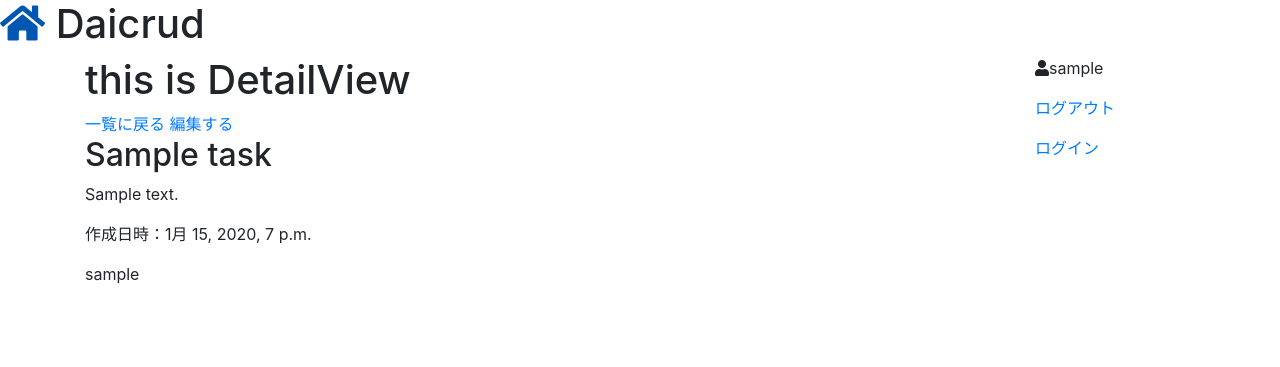
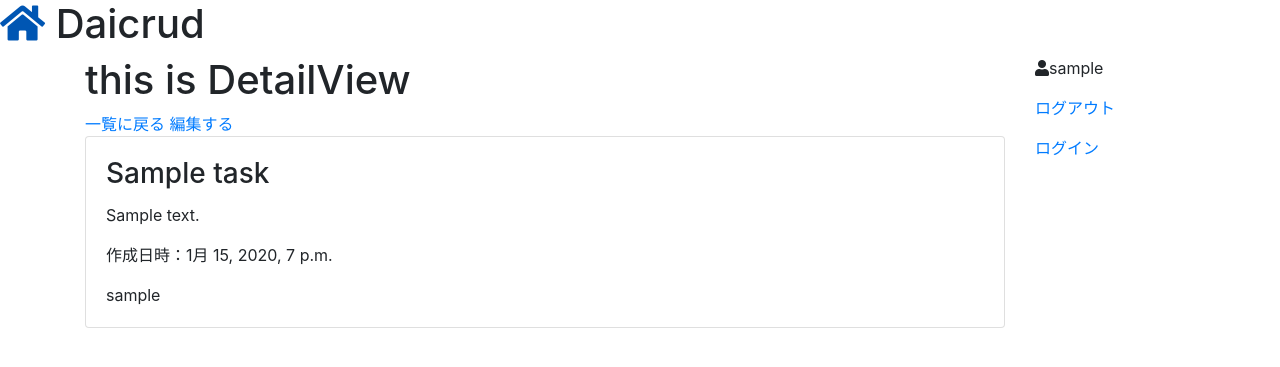
Before and after one commit to IidaTakuma/django-study-CRUD-Login, a Django app: page /1/ in a window 1280 px wide. Shown: the top 367 px of the page. Run offline with Django 3.2, Linux system fonts and the light colour scheme; a user stored in the database is signed in; tables that the repository leaves empty hold one stand-in row (values such as "Sample post"); some libraries are stand-ins or nearby versions.

Commit message:
formにbootstrapを当てるために、サーバー側にbootstrapを導入

```diff
--- a/djangotodo/settings.py
+++ b/djangotodo/settings.py
@@ -39,6 +39,7 @@ INSTALLED_APPS = [
     'django.contrib.sessions',
     'django.contrib.messages',
     'django.contrib.staticfiles',
+    'bootstrap4',
 ]
 
 MIDDLEWARE = [
--- a/todo/templates/todo/create.html
+++ b/todo/templates/todo/create.html
@@ -1,4 +1,5 @@
 {% extends 'base.html' %}
+{% load bootstrap4 %}
 
 {% block content %}
 
@@ -7,7 +8,7 @@
   <form method="post">
     {% csrf_token %}
 
-    {{ form.as_p }}
+    {% bootstrap_form form %}
     <button class="btn btn-primary" type="submit">save</button>
   </form>
 
--- a/todo/templates/todo/detail.html
+++ b/todo/templates/todo/detail.html
@@ -5,9 +5,13 @@
   <h1>this is DetailView</h1>
   <a href ="{% url 'todo:index' %}">一覧に戻る</a>
   <a href ="{% url 'todo:edit' task.pk %}">編集する</a>
-  <h2>{{task.title}}</h2>
-  <p>{{task.description}}</p>
-  <p>作成日時：{{task.created_at}}</p>
-  <p>{{task.created_by}}</p>
+  <div class="card">
+    <div class="card-body">
+      <h3 class="card-title">{{task.title}}</h2>
+      <p class="card-text">{{task.description | linebreaksbr}}</p>
+      <p class="card-text">作成日時：{{task.created_at}}</p>
+      <p class="card-text">{{task.created_by}}</p>
+    </div>
+  </div>
 
 {% endblock content %}
--- a/todo/templates/todo/edit.html
+++ b/todo/templates/todo/edit.html
@@ -1,4 +1,5 @@
 {% extends 'base.html' %}
+{% load bootstrap4 %}
 
 {% block content %}
 
@@ -7,7 +8,7 @@
   <form method="post">
     {% csrf_token %}
 
-    {{ form.as_p }}
+    {% bootstrap_form form %}
     <button class="btn btn-primary" type="submit">save</button>
   </form>
 
--- a/todo/views.py
+++ b/todo/views.py
@@ -4,6 +4,7 @@ from .models import Task
 from django.contrib.auth.models import User
 from django.contrib.auth.decorators import login_required
 from django.utils.decorators import method_decorator
+from .forms import TaskForm
 # Create your views here.
 @method_decorator(login_required, name='dispatch')
 class IndexView(ListView):
@@ -23,15 +24,15 @@ class DetailView(DetailView):
 @method_decorator(login_required, name='dispatch')
 class EditView(UpdateView):
     model = Task
+    form_class = TaskForm
     context_object_name = 'task'
-    fields = ("title","description",)
     template_name = 'todo/edit.html'
     success_url = "/"
 
 @method_decorator(login_required, name='dispatch')
 class CreateView(CreateView):
     model = Task
-    fields = ("title","description",)
+    form_class = TaskForm
     template_name = 'todo/create.html'
     success_url = "/"
 
```
Also changed, not shown: todo/forms.py (added, +12 -0 lines), todo/templates/todo/index.html (+4 -4 lines).
